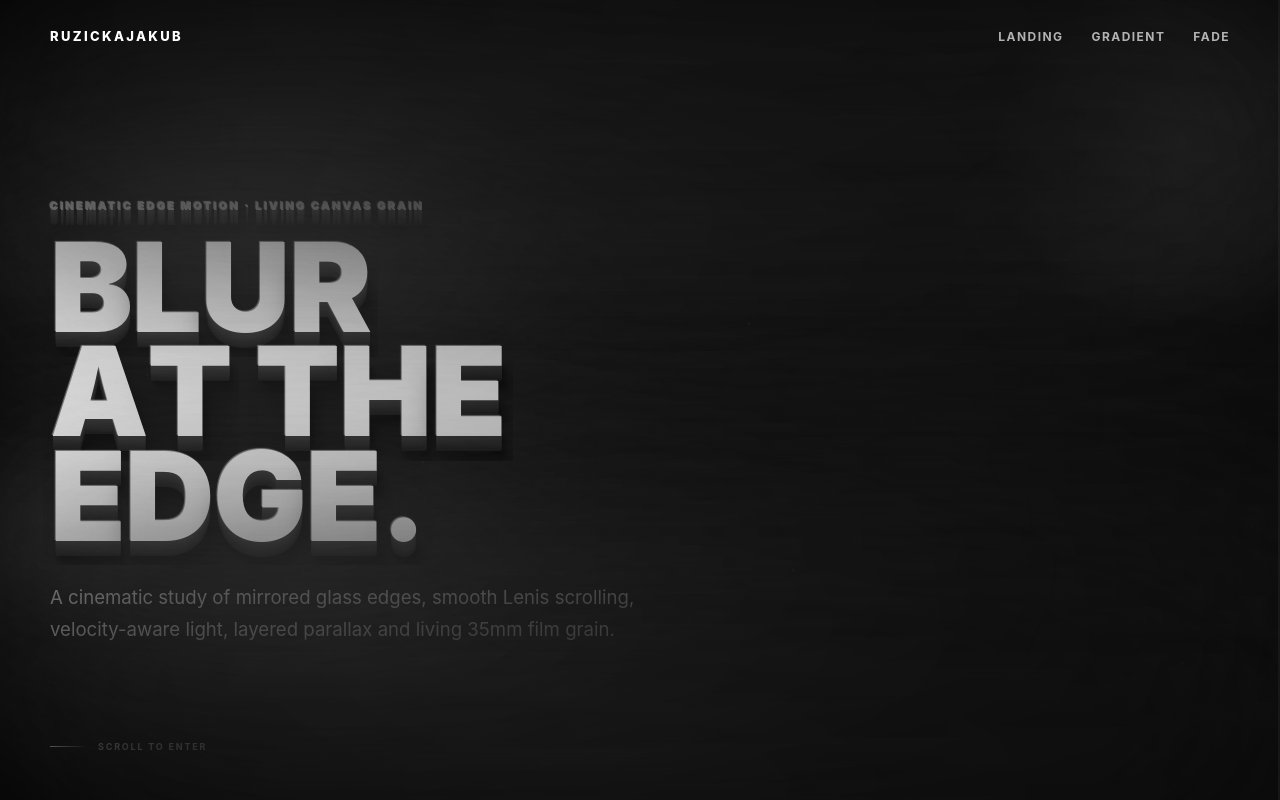
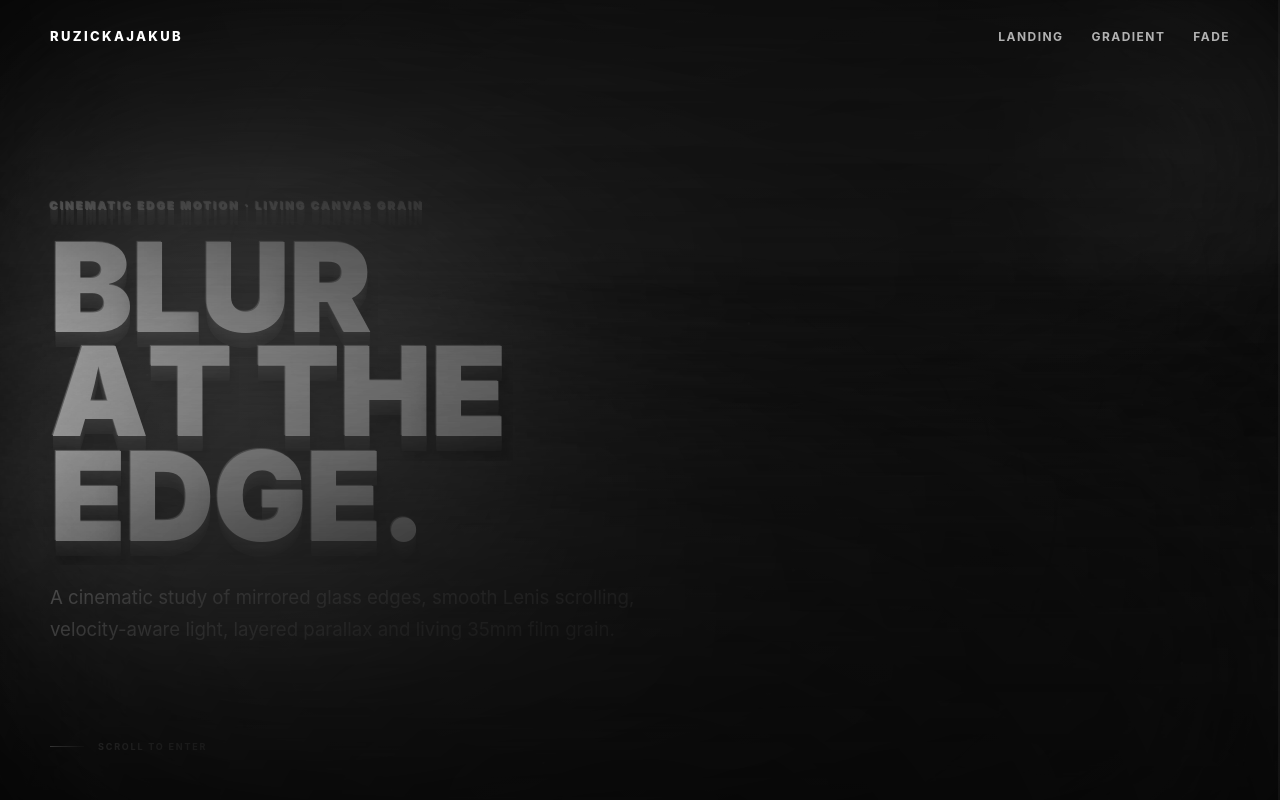
Before and after one commit to akcizur/me_0021, a React (Vite) app: page / in a window 1280 px wide. Shown: the top 800 px of the page. Built offline with nearby package versions, Linux system fonts and the light colour scheme.

Commit message:
style: deepen and widen top and bottom edge vignette

```diff
--- a/src/styles/_edges.scss
+++ b/src/styles/_edges.scss
@@ -22,32 +22,32 @@
   &::before {
     content: '';
     position: absolute;
-    inset: -76px -7%;
-    background: rgba(5, 5, 5, .035);
-    backdrop-filter: blur(calc(var(--edge-blur-main) + var(--edge-energy) * 58px)) saturate(calc(1.06 + var(--edge-energy) * .14));
-    -webkit-backdrop-filter: blur(calc(var(--edge-blur-main) + var(--edge-energy) * 46px)) saturate(calc(1.06 + var(--edge-energy) * .14));
+    inset: -104px -9%;
+    background: rgba(3, 3, 3, .085);
+    backdrop-filter: blur(calc(var(--edge-blur-main) + var(--edge-energy) * 72px)) saturate(calc(1.06 + var(--edge-energy) * .14));
+    -webkit-backdrop-filter: blur(calc(var(--edge-blur-main) + var(--edge-energy) * 60px)) saturate(calc(1.06 + var(--edge-energy) * .14));
     mask-image: linear-gradient(
       to bottom,
       #000 0%,
-      rgba(0, 0, 0, .99) 9%,
-      rgba(0, 0, 0, .94) 22%,
-      rgba(0, 0, 0, .79) 39%,
-      rgba(0, 0, 0, .55) 56%,
-      rgba(0, 0, 0, .30) 72%,
-      rgba(0, 0, 0, .12) 86%,
-      rgba(0, 0, 0, .035) 95%,
+      rgba(0, 0, 0, .99) 12%,
+      rgba(0, 0, 0, .96) 26%,
+      rgba(0, 0, 0, .86) 44%,
+      rgba(0, 0, 0, .67) 61%,
+      rgba(0, 0, 0, .43) 77%,
+      rgba(0, 0, 0, .22) 89%,
+      rgba(0, 0, 0, .06) 97%,
       transparent 100%
     );
     -webkit-mask-image: linear-gradient(
       to bottom,
       #000 0%,
-      rgba(0, 0, 0, .99) 9%,
-      rgba(0, 0, 0, .94) 22%,
-      rgba(0, 0, 0, .79) 39%,
-      rgba(0, 0, 0, .55) 56%,
-      rgba(0, 0, 0, .30) 72%,
-      rgba(0, 0, 0, .12) 86%,
-      rgba(0, 0, 0, .035) 95%,
+      rgba(0, 0, 0, .99) 12%,
+      rgba(0, 0, 0, .96) 26%,
+      rgba(0, 0, 0, .86) 44%,
+      rgba(0, 0, 0, .67) 61%,
+      rgba(0, 0, 0, .43) 77%,
+      rgba(0, 0, 0, .22) 89%,
+      rgba(0, 0, 0, .06) 97%,
       transparent 100%
     );
     transform: translate3d(0, var(--edge-drift, 0px), 0);
@@ -58,25 +58,25 @@
     mask-image: linear-gradient(
       to top,
       #000 0%,
-      rgba(0, 0, 0, .99) 9%,
-      rgba(0, 0, 0, .94) 22%,
-      rgba(0, 0, 0, .79) 39%,
-      rgba(0, 0, 0, .55) 56%,
-      rgba(0, 0, 0, .30) 72%,
-      rgba(0, 0, 0, .12) 86%,
-      rgba(0, 0, 0, .035) 95%,
+      rgba(0, 0, 0, .99) 12%,
+      rgba(0, 0, 0, .96) 26%,
+      rgba(0, 0, 0, .86) 44%,
+      rgba(0, 0, 0, .67) 61%,
+      rgba(0, 0, 0, .43) 77%,
+      rgba(0, 0, 0, .22) 89%,
+      rgba(0, 0, 0, .06) 97%,
       transparent 100%
     );
     -webkit-mask-image: linear-gradient(
       to top,
       #000 0%,
-      rgba(0, 0, 0, .99) 9%,
-      rgba(0, 0, 0, .94) 22%,
-      rgba(0, 0, 0, .79) 39%,
-      rgba(0, 0, 0, .55) 56%,
-      rgba(0, 0, 0, .30) 72%,
-      rgba(0, 0, 0, .12) 86%,
-      rgba(0, 0, 0, .035) 95%,
+      rgba(0, 0, 0, .99) 12%,
+      rgba(0, 0, 0, .96) 26%,
+      rgba(0, 0, 0, .86) 44%,
+      rgba(0, 0, 0, .67) 61%,
+      rgba(0, 0, 0, .43) 77%,
+      rgba(0, 0, 0, .22) 89%,
+      rgba(0, 0, 0, .06) 97%,
       transparent 100%
     );
   }
@@ -85,23 +85,23 @@
   &::after {
     content: '';
     position: absolute;
-    inset: -58px -6%;
+    inset: -86px -8%;
     background:
       linear-gradient(90deg, rgba(255, 255, 255, .025), transparent 13%, transparent 87%, rgba(255, 255, 255, .025)),
-      linear-gradient(to bottom, rgba(0, 0, 0, .42), rgba(0, 0, 0, .29) 24%, rgba(0, 0, 0, .13) 49%, rgba(0, 0, 0, .045) 73%, transparent 100%);
-    backdrop-filter: blur(calc(var(--edge-blur-diffusion) + var(--edge-energy) * 32px)) saturate(1.08);
-    -webkit-backdrop-filter: blur(calc(var(--edge-blur-diffusion) + var(--edge-energy) * 24px)) saturate(1.08);
-    mask-image: linear-gradient(to bottom, #000 0%, rgba(0, 0, 0, .96) 14%, rgba(0, 0, 0, .78) 34%, rgba(0, 0, 0, .48) 56%, rgba(0, 0, 0, .19) 78%, rgba(0, 0, 0, .045) 93%, transparent 100%);
-    -webkit-mask-image: linear-gradient(to bottom, #000 0%, rgba(0, 0, 0, .96) 14%, rgba(0, 0, 0, .78) 34%, rgba(0, 0, 0, .48) 56%, rgba(0, 0, 0, .19) 78%, rgba(0, 0, 0, .045) 93%, transparent 100%);
-    opacity: calc(.48 + var(--edge-energy) * .12);
+      linear-gradient(to bottom, rgba(0, 0, 0, .58), rgba(0, 0, 0, .40) 24%, rgba(0, 0, 0, .22) 49%, rgba(0, 0, 0, .085) 73%, transparent 100%);
+    backdrop-filter: blur(calc(var(--edge-blur-diffusion) + var(--edge-energy) * 44px)) saturate(1.08);
+    -webkit-backdrop-filter: blur(calc(var(--edge-blur-diffusion) + var(--edge-energy) * 36px)) saturate(1.08);
+    mask-image: linear-gradient(to bottom, #000 0%, rgba(0, 0, 0, .98) 18%, rgba(0, 0, 0, .86) 39%, rgba(0, 0, 0, .61) 60%, rgba(0, 0, 0, .31) 80%, rgba(0, 0, 0, .075) 95%, transparent 100%);
+    -webkit-mask-image: linear-gradient(to bottom, #000 0%, rgba(0, 0, 0, .98) 18%, rgba(0, 0, 0, .86) 39%, rgba(0, 0, 0, .61) 60%, rgba(0, 0, 0, .31) 80%, rgba(0, 0, 0, .075) 95%, transparent 100%);
+    opacity: calc(.58 + var(--edge-energy) * .12);
   }
 
   &--bottom::after {
     background:
       linear-gradient(90deg, rgba(255, 255, 255, .025), transparent 13%, transparent 87%, rgba(255, 255, 255, .025)),
-      linear-gradient(to top, rgba(0, 0, 0, .48), rgba(0, 0, 0, .32) 24%, rgba(0, 0, 0, .15) 49%, rgba(0, 0, 0, .05) 73%, transparent 100%);
-    mask-image: linear-gradient(to top, #000 0%, rgba(0, 0, 0, .96) 14%, rgba(0, 0, 0, .78) 34%, rgba(0, 0, 0, .48) 56%, rgba(0, 0, 0, .19) 78%, rgba(0, 0, 0, .045) 93%, transparent 100%);
-    -webkit-mask-image: linear-gradient(to top, #000 0%, rgba(0, 0, 0, .96) 14%, rgba(0, 0, 0, .78) 34%, rgba(0, 0, 0, .48) 56%, rgba(0, 0, 0, .19) 78%, rgba(0, 0, 0, .045) 93%, transparent 100%);
+      linear-gradient(to top, rgba(0, 0, 0, .64), rgba(0, 0, 0, .45) 24%, rgba(0, 0, 0, .25) 49%, rgba(0, 0, 0, .09) 73%, transparent 100%);
+    mask-image: linear-gradient(to top, #000 0%, rgba(0, 0, 0, .98) 18%, rgba(0, 0, 0, .86) 39%, rgba(0, 0, 0, .61) 60%, rgba(0, 0, 0, .31) 80%, rgba(0, 0, 0, .075) 95%, transparent 100%);
+    -webkit-mask-image: linear-gradient(to top, #000 0%, rgba(0, 0, 0, .98) 18%, rgba(0, 0, 0, .86) 39%, rgba(0, 0, 0, .61) 60%, rgba(0, 0, 0, .31) 80%, rgba(0, 0, 0, .075) 95%, transparent 100%);
   }
 
   &__haze,
@@ -113,12 +113,38 @@
     will-change: transform, opacity;
   }
 
+  &__drop-shadow {
+    position: absolute;
+    z-index: 1;
+    inset: -34% -12%;
+    pointer-events: none;
+    background: radial-gradient(
+      ellipse at 50% 0%,
+      rgba(0, 0, 0, .62) 0%,
+      rgba(0, 0, 0, .40) 30%,
+      rgba(0, 0, 0, .16) 54%,
+      transparent 77%
+    );
+    filter: blur(56px);
+    opacity: .72;
+  }
+
+  &--bottom &__drop-shadow {
+    background: radial-gradient(
+      ellipse at 50% 100%,
+      rgba(0, 0, 0, .68) 0%,
+      rgba(0, 0, 0, .44) 30%,
+      rgba(0, 0, 0, .18) 54%,
+      transparent 77%
+    );
+  }
+
   // Wide soft haze is layered behind the sharper diffusion pass.
   &__haze {
-    inset: -12% -5%;
+    inset: -19% -8%;
     background: linear-gradient(to bottom, rgba(255, 255, 255, .052), rgba(255, 255, 255, .026) 28%, rgba(255, 255, 255, .009) 60%, transparent 100%);
-    filter: blur(70px);
-    opacity: calc(.36 + var(--edge-energy) * .14);
+    filter: blur(90px);
+    opacity: calc(.40 + var(--edge-energy) * .14);
   }
 
   &--bottom &__haze {
@@ -126,12 +152,12 @@
   }
 
   &__mist {
-    inset: -16% -7%;
+    inset: -23% -9%;
     background:
       radial-gradient(ellipse at 50% 0%, rgba(255, 255, 255, .085) 0%, rgba(255, 255, 255, .038) 24%, rgba(255, 255, 255, .012) 47%, transparent 72%),
       linear-gradient(to bottom, rgba(255, 255, 255, .025), rgba(255, 255, 255, .009) 48%, transparent 100%);
-    filter: blur(50px);
-    opacity: calc(.30 + var(--edge-energy) * .16);
+    filter: blur(68px);
+    opacity: calc(.34 + var(--edge-energy) * .16);
     transform: translate3d(0, var(--mist-drift, 0px), 0);
   }
 
@@ -143,8 +169,8 @@
 
   // Larger luminous bloom, itself masked toward the center of the page.
   &__glow {
-    width: min(92vw, 1340px);
-    height: min(58vw, 760px);
+    width: min(96vw, 1440px);
+    height: min(64vw, 840px);
     border-radius: 50%;
     background: radial-gradient(
       ellipse at center,
@@ -154,7 +180,7 @@
       rgba(255, 255, 255, .012) 61%,
       transparent 78%
     );
-    filter: blur(104px) saturate(1.18);
+    filter: blur(128px) saturate(1.18);
     opacity: calc(.30 + var(--edge-energy) * .34);
   }
 
```
